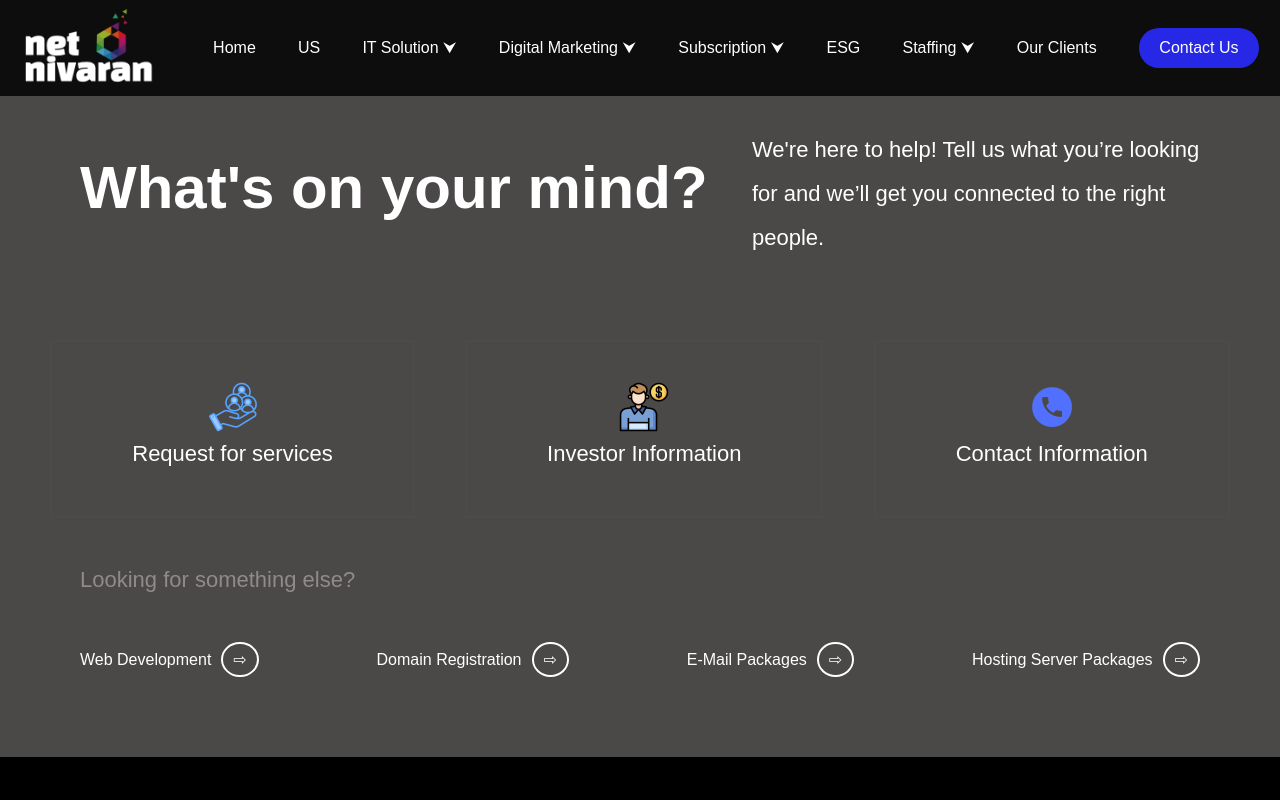
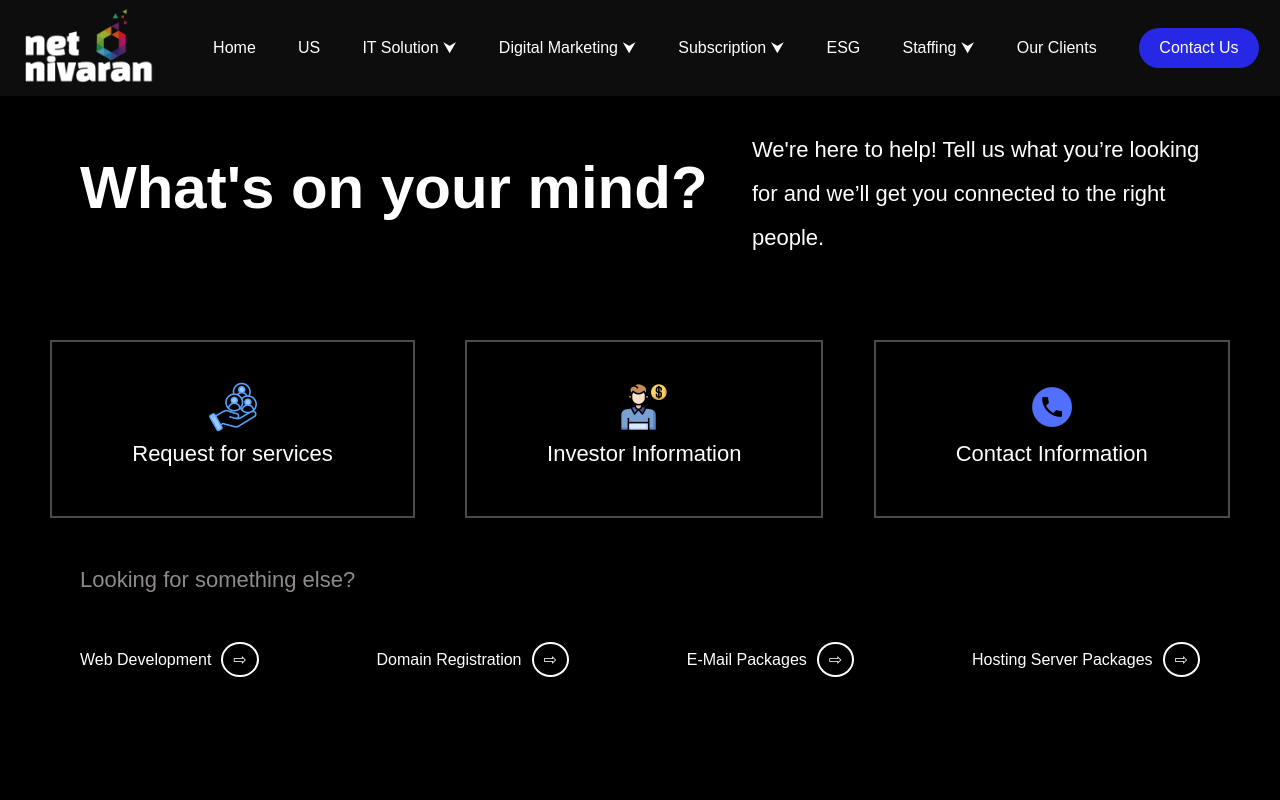
Before and after one commit to Mr-Rohit-Mishra/netnivaran, a React (Create React App) app: page /Contactus in a window 1280 px wide. Shown: the top 800 px of the page. Built offline with nearby package versions, Linux system fonts and the light colour scheme.

Commit message:
backgroundcolor od contact page changed

```diff
--- a/src/index.css
+++ b/src/index.css
@@ -613,7 +613,7 @@ textarea{
 
 /*------------------- contactus start------------------- */
 .contactcontainer{
-  background-color: #4b4848;
+  background-color: #000;
   padding-top: 8rem;
 }
 
```
